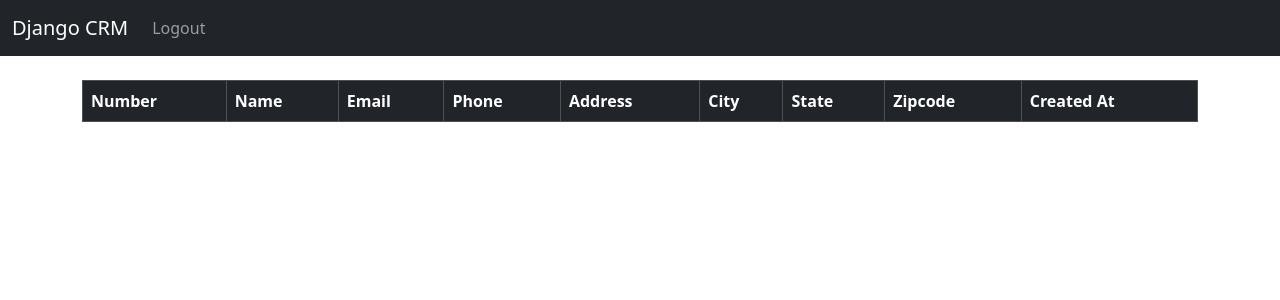
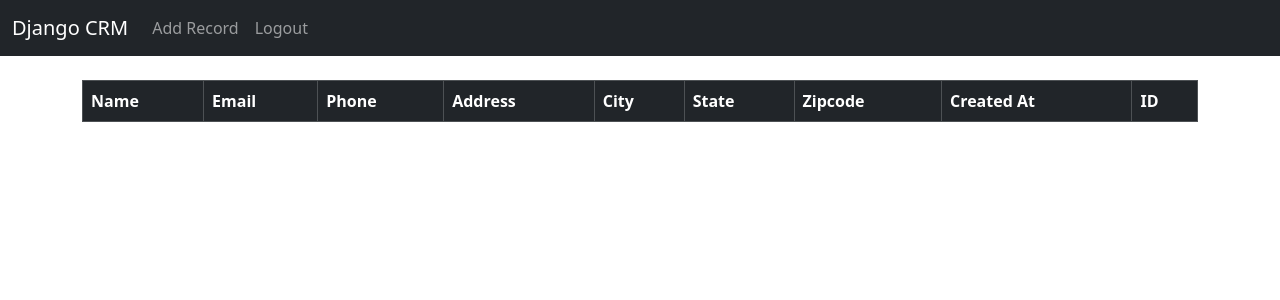
Before and after one commit to willyrv/Django_CRM, a Django app: page / in a window 1280 px wide. Shown: the top 300 px of the page. Run offline with Django 4.2, Linux system fonts and the light colour scheme; the visitor is signed in with stand-in values (Sample User, id 1); data that the repository does not hold is empty.

Commit message:
Added the features for Create, Remove and Update records. Web app completed

```diff
--- a/website/templates/home.html
+++ b/website/templates/home.html
@@ -8,7 +8,6 @@
 <table class="table table-striped table-hover table-bordered">
   <thead class="table-dark">
     <tr>
-      <th scope="col">Number</th>
       <th scope="col">Name</th>
       <th scope="col">Email</th>
       <th scope="col">Phone</th>
@@ -17,14 +16,14 @@
       <th scope="col">State</th>
       <th scope="col">Zipcode</th>
       <th scope="col">Created At</th>
+      <th scope="col">ID</th>
     </tr>
   </thead>
   <tbody>
     {% if records %}
       {% for record in records %}
       <tr>
-        <th scope="row">1</th>
-        <td>{{ record.first_name }} {{ record.last_name }} </td>
+        <td>{{ record.first_name }} {{ record.last_name }}</td>
         <td>{{ record.email }}</td>
         <td>{{ record.phone }}</td>
         <td>{{ record.address }}</td>
@@ -32,6 +31,7 @@
         <td>{{ record.state }}</td>
         <td>{{ record.zipcode }}</td>
         <td>{{ record.created_at }}</td>
+        <td><a href="{% url 'record' record.id %}">{{ record.id }}</a></td>
       </tr>
       {% endfor %}
     {% endif %}
@@ -39,6 +39,8 @@
 </table>
 {% else %}
 
+
+<div class="col-md-6 offset-md-3"></div>
 <h1>Login</h1>
 <br/>
 
@@ -53,7 +55,7 @@
         <br/>
         <button type="submit" class="btn btn-secondary">Login</button>
 </form>
-
+</div>
 {% endif %}
 
 
--- a/website/templates/navbar.html
+++ b/website/templates/navbar.html
@@ -8,6 +8,9 @@
         <ul class="navbar-nav me-auto mb-2 mb-lg-0">
 
           {% if user.is_authenticated %}
+          <li class="nav-item">
+            <a class="nav-link" href="{% url 'add_record' %}">Add Record</a>
+          </li>
           <li class="nav-item">
             <a class="nav-link" href="{% url 'logout' %}">Logout</a>
           </li>
--- a/website/urls.py
+++ b/website/urls.py
@@ -5,5 +5,9 @@ urlpatterns = [
     path('', views.home, name='home'),
     #path('login/', views.login_user, name='login'),
     path('logout/', views.logout_user, name='logout'),
-    path('register/', views.register_user, name='register')
+    path('register/', views.register_user, name='register'),
+    path('record/<int:pk>', views.customer_record, name='record'),
+    path('delete_record/<int:pk>', views.delete_record, name='delete_record'),
+    path('add_record/', views.add_record, name='add_record'),
+    path('update_record/<int:pk>', views.update_record, name='update_record')
 ]
--- a/website/views.py
+++ b/website/views.py
@@ -1,7 +1,7 @@
 from django.shortcuts import render, redirect
 from django.contrib.auth import authenticate, login, logout
 from django.contrib import messages
-from .forms import SignUpForm
+from .forms import SignUpForm, AddRecordForm
 from .models import Record
 
 # Create your views here.
@@ -49,3 +49,49 @@ def register_user(request):
         form = SignUpForm()
         return render(request, 'register.html', {'form':form})
     return render(request, 'register.html', {'form':form})
+
+
+def customer_record(request, pk):
+    if request.user.is_authenticated:
+        # Look up record
+        customer_record = Record.objects.get(id=pk)
+        return render(request, 'record.html', {'customer_record':customer_record})
+    else:
+        messages.success(request, "You must be logged in to view that page.")
+        return redirect('home')
+
+def delete_record(request, pk):
+    if request.user.is_authenticated:
+        delete_it = Record.objects.get(id=pk)
+        delete_it.delete()
+        messages.success(request, "Record Deleted Successfully")
+        return redirect('home')
+    else:
+        messages.success(request, "You must be logged in to do that")
+        return redirect('home')
+
+def add_record(request):
+    form = AddRecordForm(request.POST or None)
+    if request.user.is_authenticated:
+        if request.method == "POST":
+            if form.is_valid():
+                add_record = form.save()
+                messages.success(request, "Record added successfully.")
+                return redirect('home')
+        return render(request, 'add_record.html', {'form':form})
+    else:
+        messages.success(request, "You must be logged in to do that ...")
+        return redirect('home')
+
+def update_record(request, pk):
+    if request.user.is_authenticated:
+        current_record = Record.objects.get(id=pk)
+        form = AddRecordForm(request.POST or None, instance=current_record)
+        if form.is_valid():
+            form.save()
+            messages.success(request, "Record has been updated")
+            return redirect('home')
+        return render(request, 'update_record.html', {'form':form})
+    else:
+        messages.success(request, "You must be logged in to do that ...")
+        return redirect('home')
```
Also changed, not shown: website/forms.py (+18 -0 lines), website/templates/add_record.html (added, +16 -0 lines), website/templates/record.html (added, +32 -0 lines), website/templates/update_record.html (added, +15 -0 lines).
